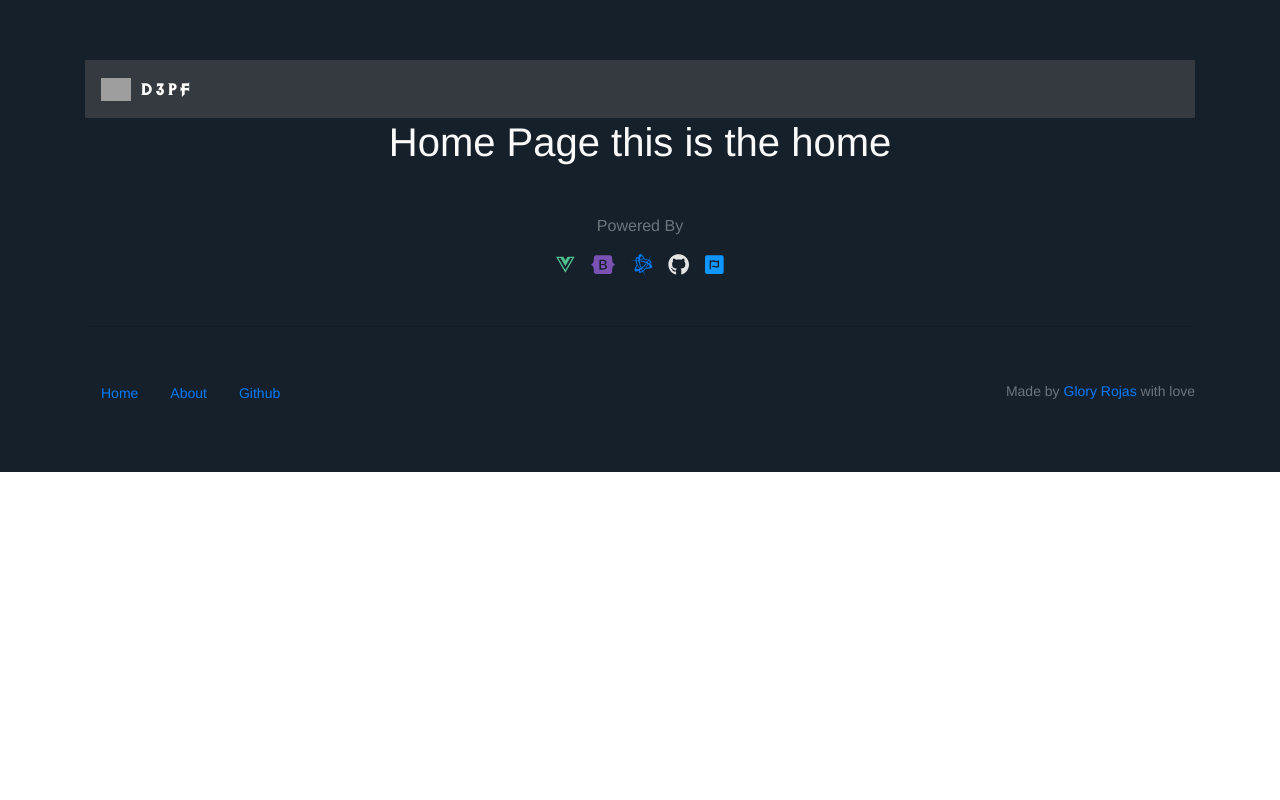
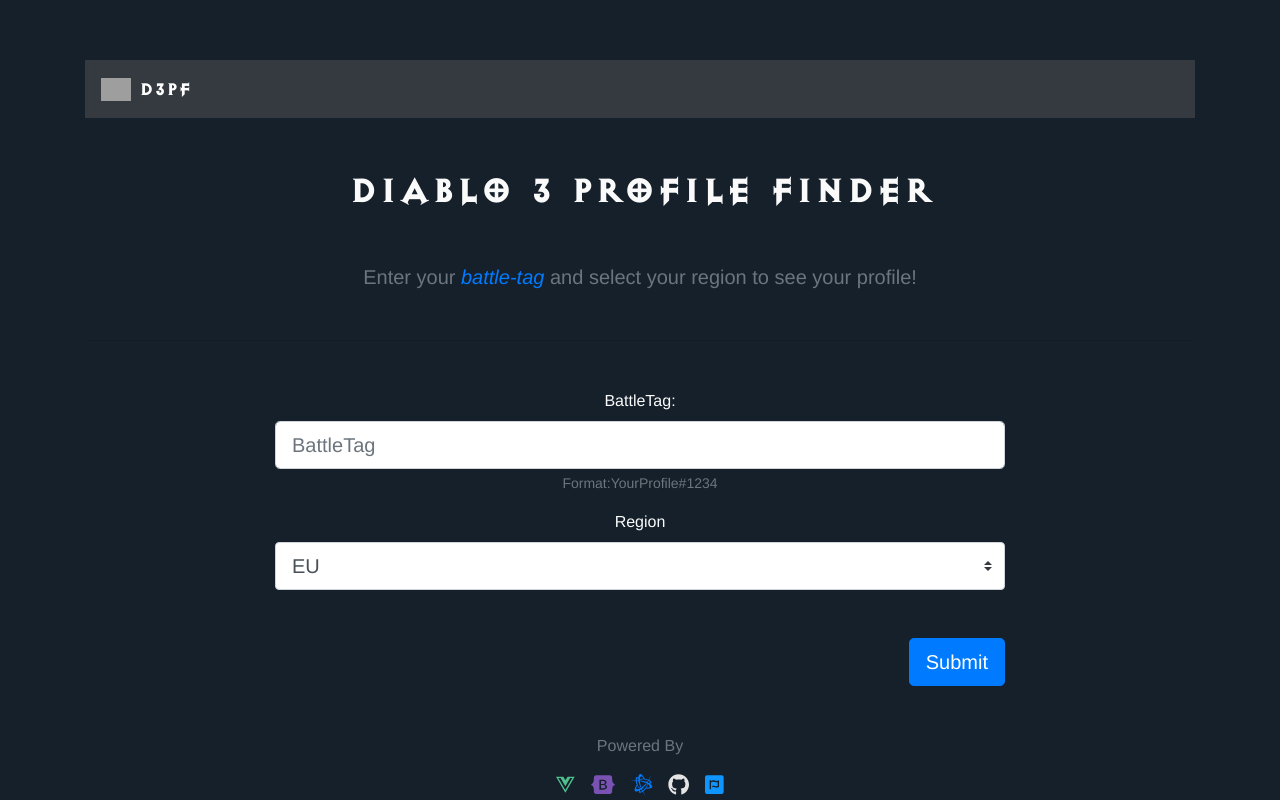
Before and after one commit to GloryRojas/devil-three, a Vue app: page /#/ in a window 1280 px wide. Shown: the top 800 px of the page. Built offline with nearby package versions, Linux system fonts and the light colour scheme; no server answers; grey boxes are pictures that could not be loaded.

Commit message:
add form on home page

```diff
--- /dev/null
+++ b/src/utils/regions.js
@@ -0,0 +1,13 @@
+const regions = ['us', 'eu', 'kr', 'tw']
+
+const locales = {
+    us: 'en_US',
+    eu: 'en_GB',
+    kr: 'ko_KR',
+    tw: 'zh_TW'
+}
+
+export {
+    regions,
+    locales
+}
--- /dev/null
+++ b/src/views/Home/HomeForm.vue
@@ -0,0 +1,63 @@
+<template>
+  <div class="search-form my-5">
+    <div class="row">
+      <div class="col-12 col-md-8 offset-md-2">
+        <b-form @submit.prevent="onSubmit" >
+          <b-form-group
+            id="input-group-1"
+            label="BattleTag:"
+            label-for="input-text"
+            description="Format:YourProfile#1234"
+          >
+            <b-form-input
+              id="input-text"
+              v-model="form.battleTag"
+              type="text"
+              size="lg"
+              required
+              placeholder="BattleTag"
+            />
+          </b-form-group>
+          <b-form-group id="input-group-3" label="Region" label-for="input-region">
+            <b-form-select
+              id="input-region"
+              v-model="form.region"
+              size="lg"
+              :options="regions"
+              required
+            />
+          </b-form-group>
+          <div class="d-flex justify-content-end mt-5">
+            <b-button type="submit" variant="primary" size="lg">Submit</b-button>
+          </div>
+        </b-form>
+      </div>
+    </div>
+  </div>
+</template>
+
+<script>
+import { regions } from "../../utils/regions";
+export default {
+  name: 'MainForm',
+  data() {
+    return {
+      form: {
+        battleTag: '',
+        region: 'eu',
+      }
+    }
+  },
+  computed: {
+    regions () {
+      return regions.map(region => ({ value: region, text: region.toUpperCase()}))
+    }
+  },
+  methods: {
+    onSubmit () {
+      const { region, battleTag } = this.form;
+      this.$router.push({name: 'Profile', params: { region, battleTag: battleTag.replace('#', '-')}})
+    }
+  }
+}
+</script>
--- /dev/null
+++ b/src/views/Home/HomeTitle.vue
@@ -0,0 +1,20 @@
+<template>
+  <div class="home-title text-center">
+    <h1 class="my-5 font-diablo">Diablo 3 Profile Finder</h1>
+    <p class="lead text-muted">Enter your
+      <em>
+        <a href="https://eu.battle.net/support/es/article/75767" target="_blank" title="Format:YourProfile#1234">
+          battle-tag
+        </a>
+      </em>
+        and select your region to see your profile!
+    </p>
+    <hr class="mt-5" />
+  </div>
+</template>
+
+<script>
+export default {
+  name: 'HomeTitle'
+}
+</script>
--- a/src/views/Home/Index.vue
+++ b/src/views/Home/Index.vue
@@ -1,11 +1,15 @@
 <template>
   <div class="home">
-    <h1>Home Page this is the home</h1>
+    <HomeTitle />
+    <MainForm />
   </div>
 </template>
 
 <script>
+  import HomeTitle from "./HomeTitle";
+  import MainForm from "./HomeForm";
   export default {
-    name: 'Home'
+    name: 'Home',
+    components: {MainForm, HomeTitle}
   }
 </script>
```
Also changed, not shown: src/views/Error/Index.vue (added), src/views/Hero/Index.vue (added), src/views/Profile/Index.vue (added).
